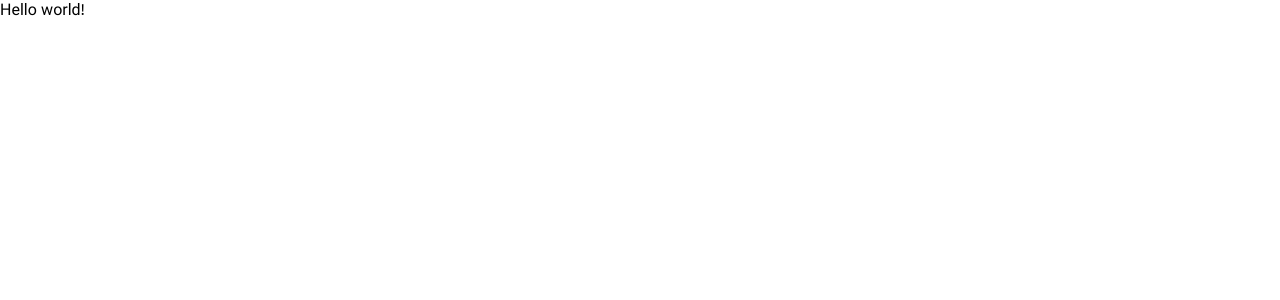
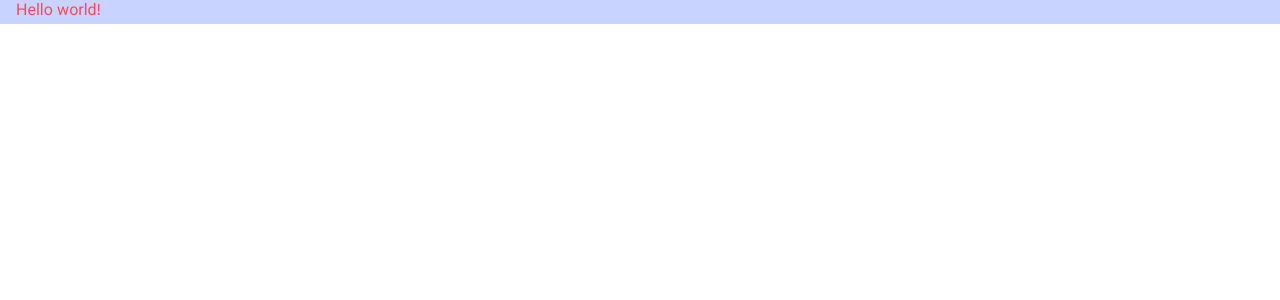
Before and after one commit to nymajalalabadi/Freelnacer-App-Frontend, a React (Vite) app in the folder Freelnacer-App-Frontend/: page / in a window 1280 px wide. Shown: the top 300 px of the page. Built offline with nearby package versions, Linux system fonts and the light colour scheme.

Commit message:
tailwind

```diff
--- a/Freelnacer-App-Frontend/src/App.jsx
+++ b/Freelnacer-App-Frontend/src/App.jsx
@@ -3,7 +3,7 @@ function App() {
 
   return (
     <>
-      <h1>
+      <h1 className="text-error bg-primary-200 container">
         Hello world!
       </h1>
     </>
--- a/Freelnacer-App-Frontend/tailwind.config.js
+++ b/Freelnacer-App-Frontend/tailwind.config.js
@@ -29,6 +29,7 @@ export default {
           300: withOpacity("--color-primary-300"),
           200: withOpacity("--color-primary-200"),
           100: withOpacity("--color-primary-100"),
+          50: withOpacity("--color-primary-50"),
         },
         secondary: {
           900: withOpacity("--color-secondary-900"),
@@ -46,6 +47,7 @@ export default {
         success: withOpacity("--color-success"),
         warning: withOpacity("--color-warning"),
         error: withOpacity("--color-error"),
+        red : withOpacity("--color-red-500")
       },
       container: {
         center: true,
```
